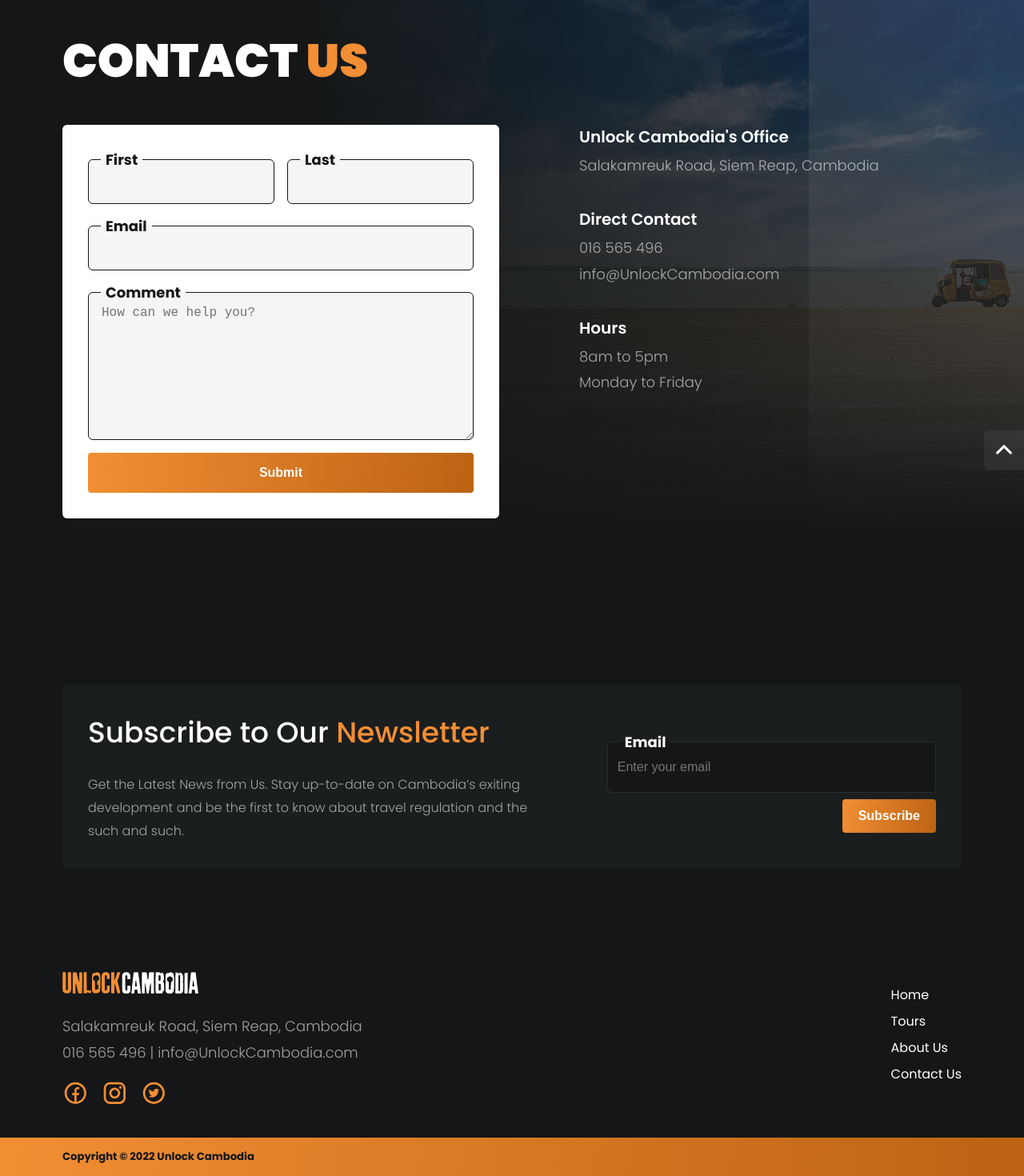
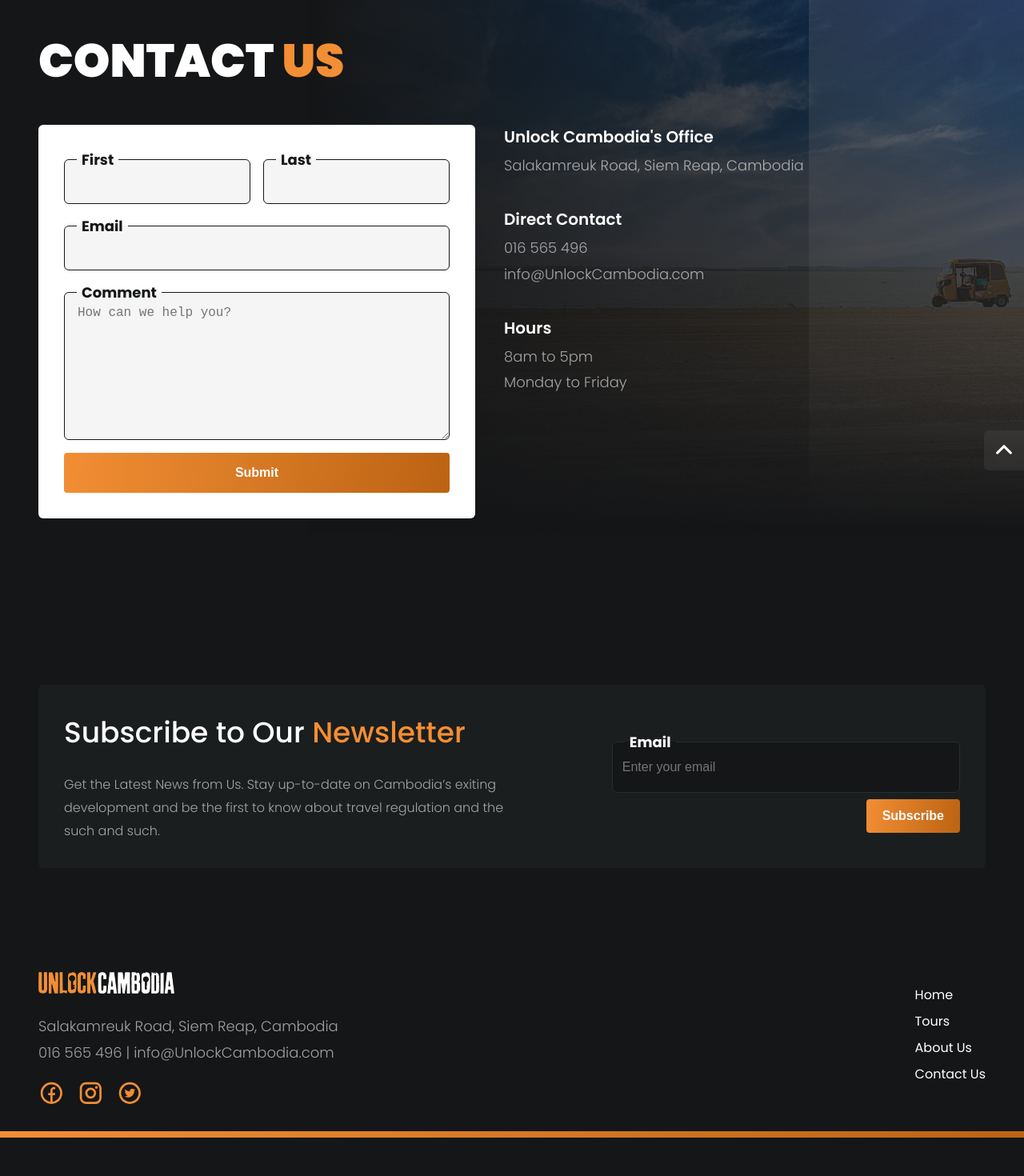
Before and after one commit to ElitistNoob/unlock-cambodia, a React (Create React App) app: page /contact-us in a window 1280 px wide. Shown: the part 132-1602 px from the top of the page at 80% size. After the commit the page ends 1554 px from the top, so only its background shows below. Built offline with nearby package versions, Linux system fonts and the light colour scheme.

Commit message:
removed padding on all components and added to Body

```diff
--- a/src/Pages/Home.jsx
+++ b/src/Pages/Home.jsx
@@ -20,9 +20,7 @@
       <Review />
       <Experiences />
       <Tailored />
-      <div style={{ padding: "0 1em" }}>
-        <TourList />
-      </div>
+      <TourList />
     </main>
   );
 }
--- a/src/components/styles/AboutUs.module.scss
+++ b/src/components/styles/AboutUs.module.scss
@@ -4,14 +4,10 @@
   max-width: 1220px;
   width: 100%;
   margin: 6em auto;
+  padding: 0;
 
   @media (min-width: 720px) {
     margin: 11em auto;
-    padding: 0 3em;
-  }
-
-  @media (min-width: 1440px) {
-    padding: 0;
   }
 
   .aboutUs {
--- a/src/components/styles/ContactForm.module.scss
+++ b/src/components/styles/ContactForm.module.scss
@@ -6,14 +6,10 @@
   max-width: 1220px;
   width: 100%;
   margin: 6em auto;
+  padding: 0;
 
   @media (min-width: 720px) {
     margin: 11em auto;
-    padding: 0 3em;
-  }
-
-  @media (min-width: 1440px) {
-    padding: 0;
   }
 
   h1 {
@@ -42,6 +38,11 @@
 
   .flexContainer {
     @media (min-width: 720px) {
+      display: flex;
+      grid-gap: 0 2.25em;
+    }
+
+    @media (min-width: 1440px) {
       display: flex;
       grid-gap: 0 6.25em;
     }
--- a/src/components/styles/EasyAs.module.scss
+++ b/src/components/styles/EasyAs.module.scss
@@ -5,14 +5,10 @@
   width: 100%;
   margin: 0 auto 6em;
   text-align: center;
+  padding: 0;
 
   @media (min-width: 720px) {
     margin-bottom: 12em;
-    padding: 0 3em;
-  }
-
-  @media (min-width: 1440px) {
-    padding: 0;
   }
 
   h2 {
--- a/src/components/styles/Footer.module.scss
+++ b/src/components/styles/Footer.module.scss
@@ -3,14 +3,7 @@
   max-width: 1220px;
   width: 100%;
   margin: 0 auto 2em;
-
-  @media (min-width: 720px) {
-    padding: 0 3em;
-  }
-
-  @media (min-width: 1440px) {
-    padding: 0;
-  }
+  padding: 0;
 
   .formContainer {
     background-color: #1b1e1f;
@@ -138,6 +131,10 @@
 // Copyright
 
 .copyright {
+  position: absolute;
+  display: block;
+  left: 0;
+  bottom: -40px;
   background: var(--gradient);
   width: 100%;
 }
--- a/src/components/styles/Header.module.scss
+++ b/src/components/styles/Header.module.scss
@@ -15,8 +15,11 @@
     padding: 0;
     transform: translateY(-80px);
 
+    @media (min-width: 720px) {
+      padding: 1em 2em;
+    }
+
     @media (min-width: 820px) {
-      padding: 1em 2rem;
       justify-content: space-between;
     }
 
--- a/src/components/styles/Hero.module.scss
+++ b/src/components/styles/Hero.module.scss
@@ -7,15 +7,11 @@
   margin: 40px auto 6em;
   display: flex;
   text-align: center;
+  padding: 0;
 
   @media (min-width: 720px) {
     margin-block: 10em 12em;
-    padding: 0 3em;
     text-align: left;
-  }
-
-  @media (min-width: 1440px) {
-    padding: 0;
   }
 
   .content {
--- a/src/components/styles/Review.module.scss
+++ b/src/components/styles/Review.module.scss
@@ -4,14 +4,10 @@
   width: 100%;
   margin: 0 auto 6em;
   text-align: center;
+  padding: 0;
 
   @media (min-width: 680px) {
     margin-bottom: 12em;
-    padding: 0 3em;
-  }
-
-  @media (min-width: 1440px) {
-    padding: 0;
   }
 
   .card {
--- a/src/components/styles/TourDetails.module.scss
+++ b/src/components/styles/TourDetails.module.scss
@@ -10,14 +10,10 @@
   max-width: 1220px;
   width: 100%;
   margin: 6em auto;
+  padding: 0;
 
   @media (min-width: 720px) {
     margin: 12em auto 0;
-    padding: 0 3em;
-  }
-
-  @media (min-width: 1440px) {
-    padding: 0;
   }
 
   .titleContainer {
--- a/src/components/styles/TourList.module.scss
+++ b/src/components/styles/TourList.module.scss
@@ -10,14 +10,10 @@
   max-width: 1220px;
   width: 100%;
   margin: 0 auto 6em;
+  padding: 0;
 
   @media (min-width: 720px) {
     margin-bottom: 12em;
-    padding: 0 3em;
-  }
-
-  @media (min-width: 1440px) {
-    padding: 0;
   }
 }
 
--- a/src/components/styles/Tours.module.scss
+++ b/src/components/styles/Tours.module.scss
@@ -13,14 +13,10 @@
   max-width: 1220px;
   width: 100%;
   margin: 6em auto;
+  padding: 0;
 
   @media (min-width: 720px) {
     margin: 11em auto;
-    padding: 0 3em;
-  }
-
-  @media (min-width: 1440px) {
-    padding: 0;
   }
 
   span {
--- a/src/styles.css
+++ b/src/styles.css
@@ -19,7 +19,19 @@
   color: var(--clr-primary-light);
   background-color: var(--clr-primary-dark);
   margin: 0;
-  padding: 0;
+  padding: 0 1em;
+}
+
+@media (min-width: 720px) {
+  body {
+    padding: 0 3em;
+  }
+}
+
+@media (min-width: 1440px) {
+  body {
+    padding: 0;
+  }
 }
 
 :root {
```
